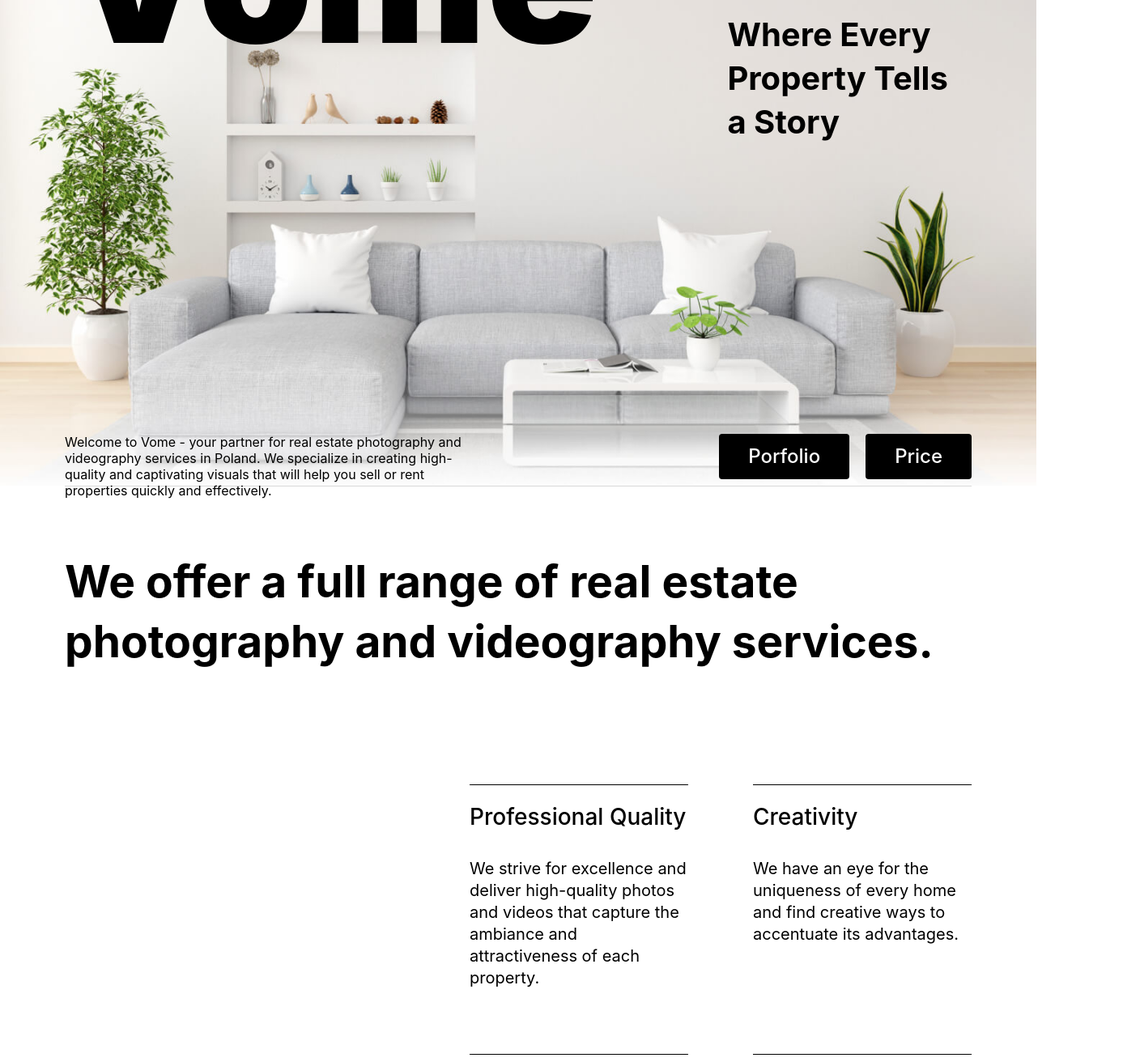
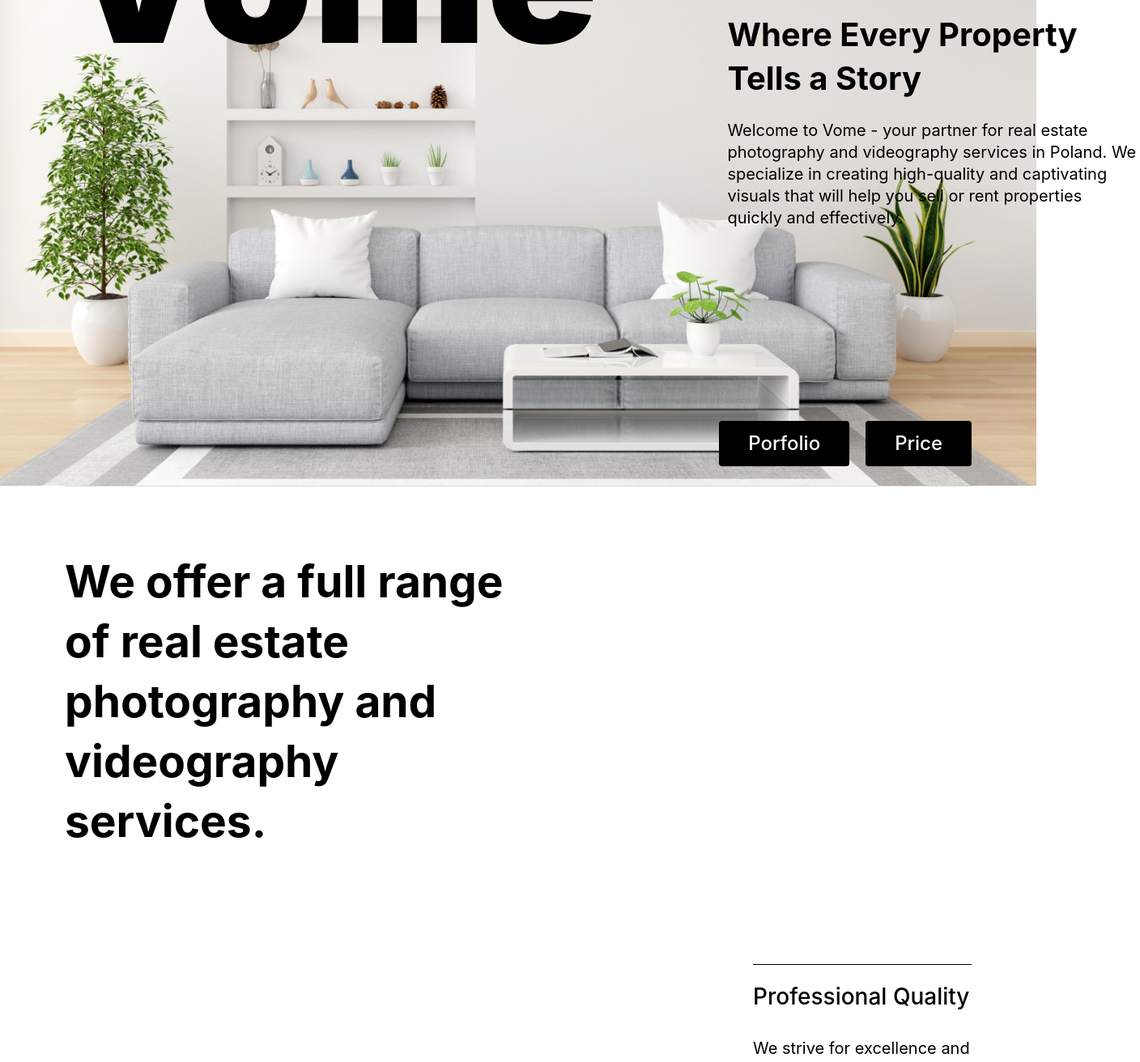
Before and after one commit to NikitaKlimuk/vome, a React (Create React App) app: page / in a window 1280 px wide. Shown: the part 200-1512 px from the top of the page at 81% size, 1408 px wide, since content can reach past the window. Built offline with nearby package versions, Linux system fonts and the light colour scheme.

Commit message:
small ui fix

```diff
--- a/public/index.html
+++ b/public/index.html
@@ -7,7 +7,7 @@
     <meta name="theme-color" content="#000000" />
     <meta
       name="description"
-      content="Web site created using create-react-app"
+      content="Welcome to Vome - your partner for real estate photography and videography services in Poland"
     />
     <link rel="apple-touch-icon" href="%PUBLIC_URL%/logo192.png" />
     <!--
@@ -24,7 +24,7 @@
       work correctly both with client-side routing and a non-root public URL.
       Learn how to configure a non-root public URL by running `npm run build`.
     -->
-    <title>React App</title>
+    <title>Vome</title>
   </head>
   <body>
     <noscript>You need to enable JavaScript to run this app.</noscript>
--- a/src/pages/home/index.tsx
+++ b/src/pages/home/index.tsx
@@ -9,16 +9,16 @@ export const HomePage = () => {
         <div className="homePage__hero-header">
           <h1 className="homePage__hero-header__title">Vome</h1>
           <div className="homePage__hero-header__descr">
-            Where Every Property Tells a Story
+            <h2> Where Every Property Tells a Story</h2>
+            <p>
+              Welcome to Vome - your partner for real estate photography and
+              videography services in Poland. We specialize in creating
+              high-quality and captivating visuals that will help you sell or
+              rent properties quickly and effectively.
+            </p>
           </div>
         </div>
         <div className="homePage__hero-bottom">
-          <p className="homePage__hero-bottom__info">
-            Welcome to Vome - your partner for real estate photography and
-            videography services in Poland. We specialize in creating
-            high-quality and captivating visuals that will help you sell or rent
-            properties quickly and effectively.
-          </p>
           <div className="homePage__hero-bottom__buttons">
             <ButtonLink title="Porfolio" link="/portfolio" />
             <ButtonLink title="Price" link="/price" />
--- a/src/pages/home/styles.scss
+++ b/src/pages/home/styles.scss
@@ -10,7 +10,7 @@
       display: flex;
       justify-content: space-between;
       gap: 160px;
-      height: 92%;
+      height: 90%;
       &__title {
         padding-top: 18px;
         font-weight: 900;
@@ -19,17 +19,24 @@
       }
       &__descr {
         padding-top: 216px;
-        font-weight: 700;
-        font-size: 40px;
-        line-height: 54px;
+        h2 {
+          width: 460px;
+          font-weight: 700;
+          font-size: 40px;
+          line-height: 54px;
+        }
+        p {
+          width: 510px;
+          font-size: 20px;
+          font-weight: 400;
+          line-height: 27px;
+          padding-top: 24px;
+        }
       }
     }
     &-bottom {
       display: flex;
-      justify-content: space-between;
-      &__info {
-        width: 510px;
-      }
+      justify-content: end;
       &__buttons {
         display: flex;
         gap: 20px;
@@ -44,14 +51,15 @@
       font-size: 55px;
       line-height: 74px;
       padding-bottom: 140px;
-      max-width: 1200px;
+      width: 50%;
     }
     &-offers {
       display: flex;
       justify-content: end;
       flex-wrap: wrap;
       gap: 80px;
-      padding-left: 30%;
+      margin-left: 50%;
+      width: 50%;
       &__item {
         width: 270px;
         &-title {
@@ -103,6 +111,7 @@
     padding-bottom: 190px;
     &-title {
       padding-bottom: 140px;
+      width: 50%;
       h3 {
         padding-top: 92px;
         color: #000;
@@ -119,6 +128,8 @@
       justify-content: end;
       flex-wrap: wrap;
       gap: 80px;
+      width: 50%;
+      margin-left: 50%;
       &__item {
         width: 260px;
         &-title {
```
Also changed, not shown: src/assets/img/heroImage.jpg.
